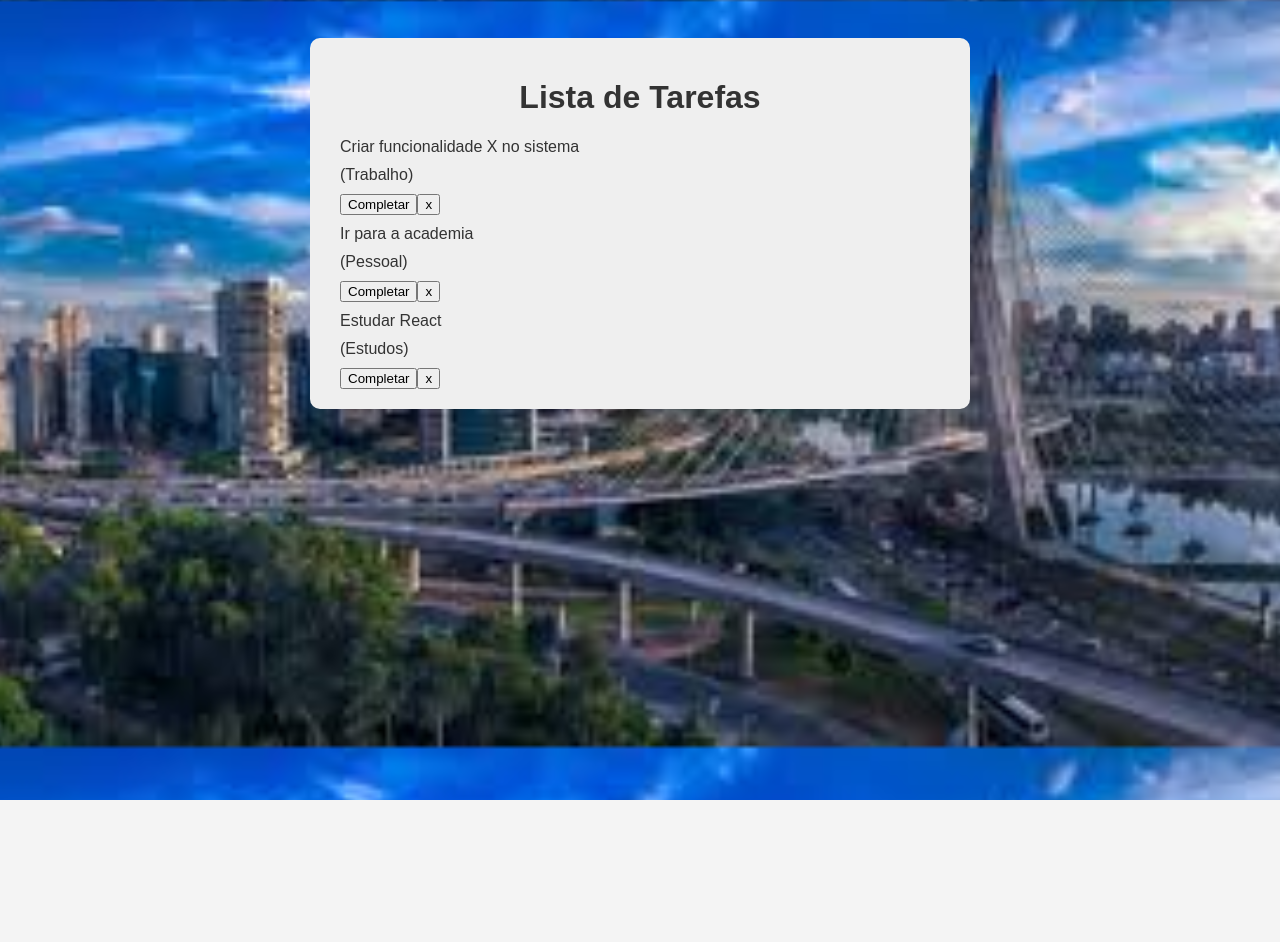
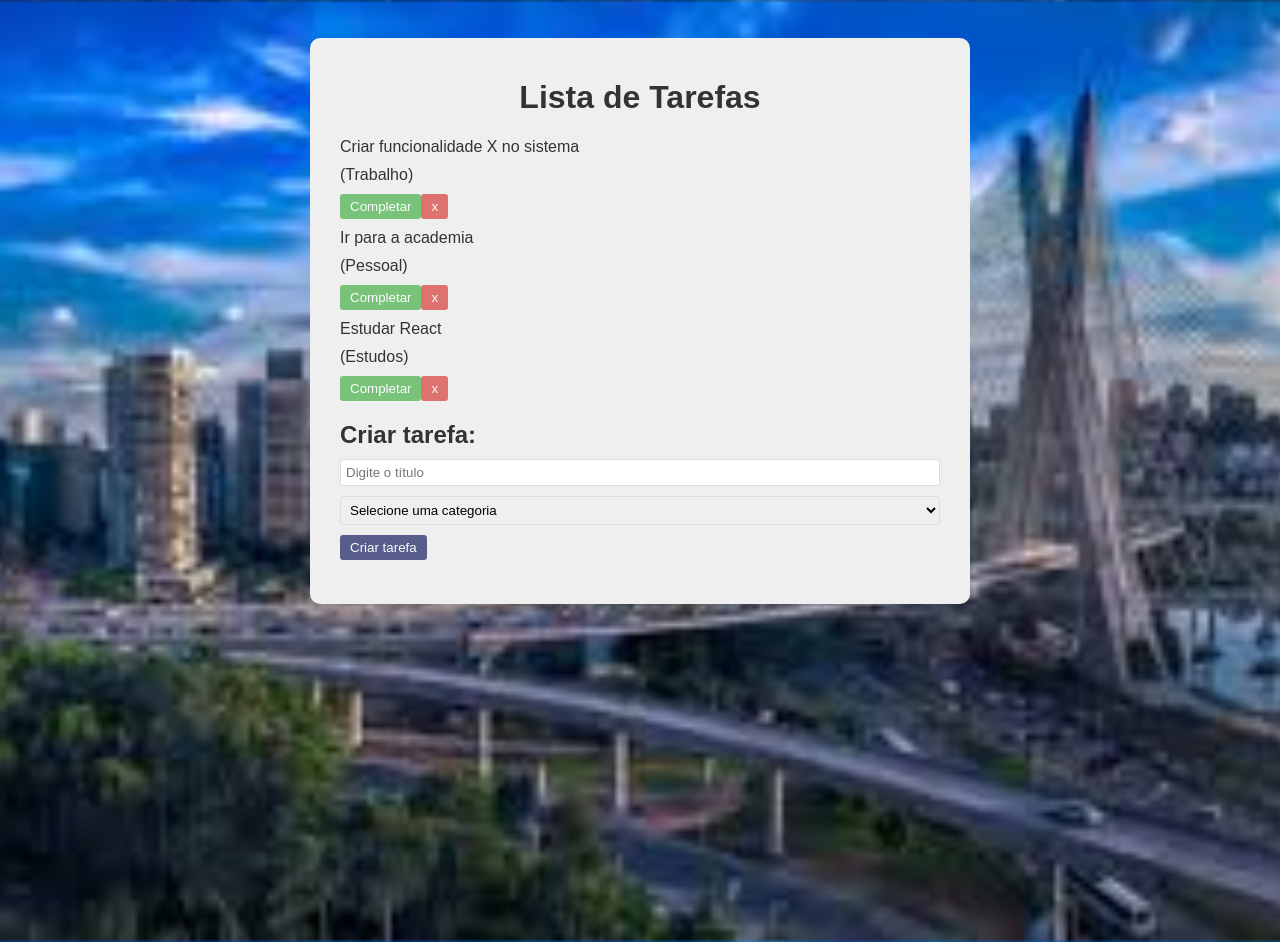
Before and after one commit to Andrlb2k1/Tarefas, a React (Vite) app in the folder todo/: page / in a window 1280 px wide. Before the commit the page ends 800 px from the top, so only its background shows below. Built offline with nearby package versions, Linux system fonts and the light colour scheme.

Commit message:
to do list 3

```diff
--- a/todo/src/App.css
+++ b/todo/src/App.css
@@ -31,3 +31,38 @@
 input {
   box-sizing: border-box;
 }
+
+button {
+  background-color: #333974;
+  color: #fff;
+  padding: 5px 10px;
+  border: none;
+  border-radius: 3px;
+  cursor: pointer;
+  opacity: .8;
+  transition: .3s;
+}
+
+button:hover {
+  opacity: 1;
+}
+
+.complete {
+  background-color: #5cb85c;
+}
+
+.remove {
+  background-color: #d9534f;
+}
+
+.todo-form {
+  padding-bottom: 1.5rem;
+}
+
+input, select {
+  padding: 5px;
+  margin-bottom: 10px;
+  border: 1px solid #ddd;
+  border-radius: 3px;
+  width: 100%;
+}
--- a/todo/src/App.jsx
+++ b/todo/src/App.jsx
@@ -1,6 +1,7 @@
 import { useState } from 'react'
 import './App.css'
 import Todo from './components/Todo'
+import TodoForm from './components/TodoForm'
 
 function App() {
 
@@ -30,9 +31,10 @@
       <h1>Lista de Tarefas</h1>
       <div className="todo-list">
         {todos.map((todo) => (
-          <Todo todo={todo} />
+          <Todo key={todo.id} todo={todo} />
         ))}
       </div>
+      <TodoForm />
     </div>
   )
 }
--- a/todo/src/components/Todo.jsx
+++ b/todo/src/components/Todo.jsx
@@ -8,8 +8,8 @@
             <p className="category">({todo.category})</p>
         </div>
         <div>
-            <button>Completar</button>
-            <button>x</button>
+            <button className="complete">Completar</button>
+            <button className="remove">x</button>
         </div>
     </div>
   )
--- /dev/null
+++ b/todo/src/components/TodoForm.jsx
@@ -0,0 +1,36 @@
+import {useState} from 'react'
+
+const TodoForm = () => {
+    const [value, setValue] = useState("")
+    const [category, setCategory] = useState("")
+
+    const handleSubmit = (e) => {
+        e.preventDefault()
+        if(!value || !category) return
+        setValue("")
+        setCategory("")
+    }
+
+  return (
+    <div className="todo-form">
+        <h2>Criar tarefa:</h2>
+        <form onSubmit={handleSubmit}>
+            <input
+                type="text"
+                placeholder="Digite o título"
+                value={value}
+                onChange={(e) => setValue(e.target.value)}
+            />
+            <select value={category} onChange={(e) => setCategory(e.target.value)}>
+                <option>Selecione uma categoria</option>
+                <option value="Trabalho">Trabalho</option>
+                <option value="Pessoal">Pessoal</option>
+                <option value="Estudos">Estudos</option>
+            </select>
+            <button type="submit">Criar tarefa</button>
+        </form>
+    </div>
+  )
+}
+
+export default TodoForm
```
